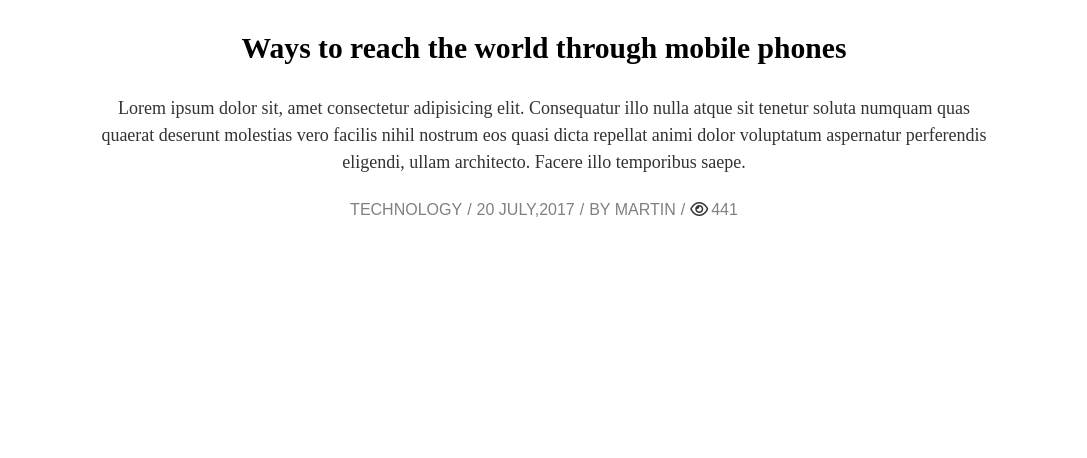
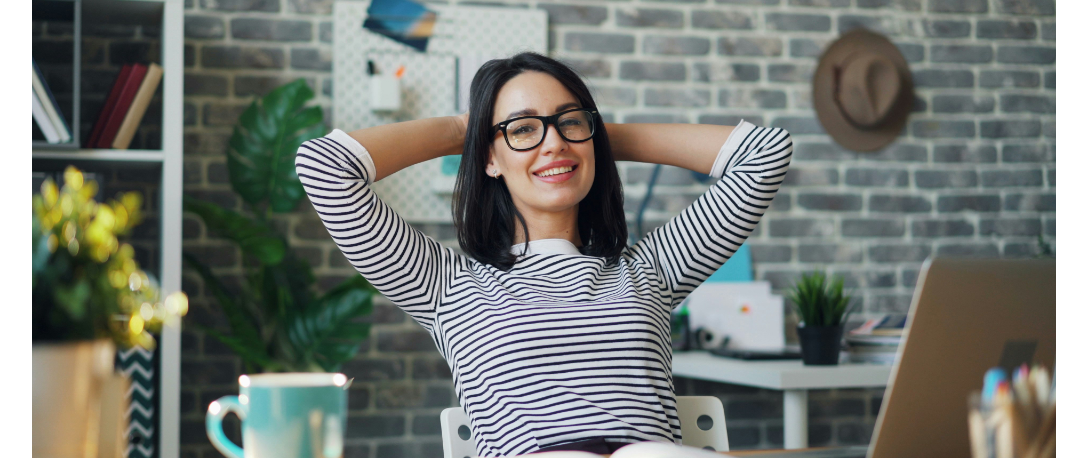
Before and after one commit to SarahDomson/Codevixens-Frontend-Challenge-Day-3, a plain HTML site: page index.html in a window 1280 px wide. Shown: the part 55-513 px from the top of the page, without its empty margins (96-1183 px from the left). Drawn offline with Linux system fonts and the light colour scheme.

Commit message:
changed image

```diff
--- a/index.html
+++ b/index.html
@@ -12,7 +12,7 @@
         <div class="container">
 
             <div class="image-container">
-                <img src="./image/hero.jpg" alt="">
+                <img src="./images/hero.jpg" alt="">
             </div>
 
             <div class="details-container">
```
